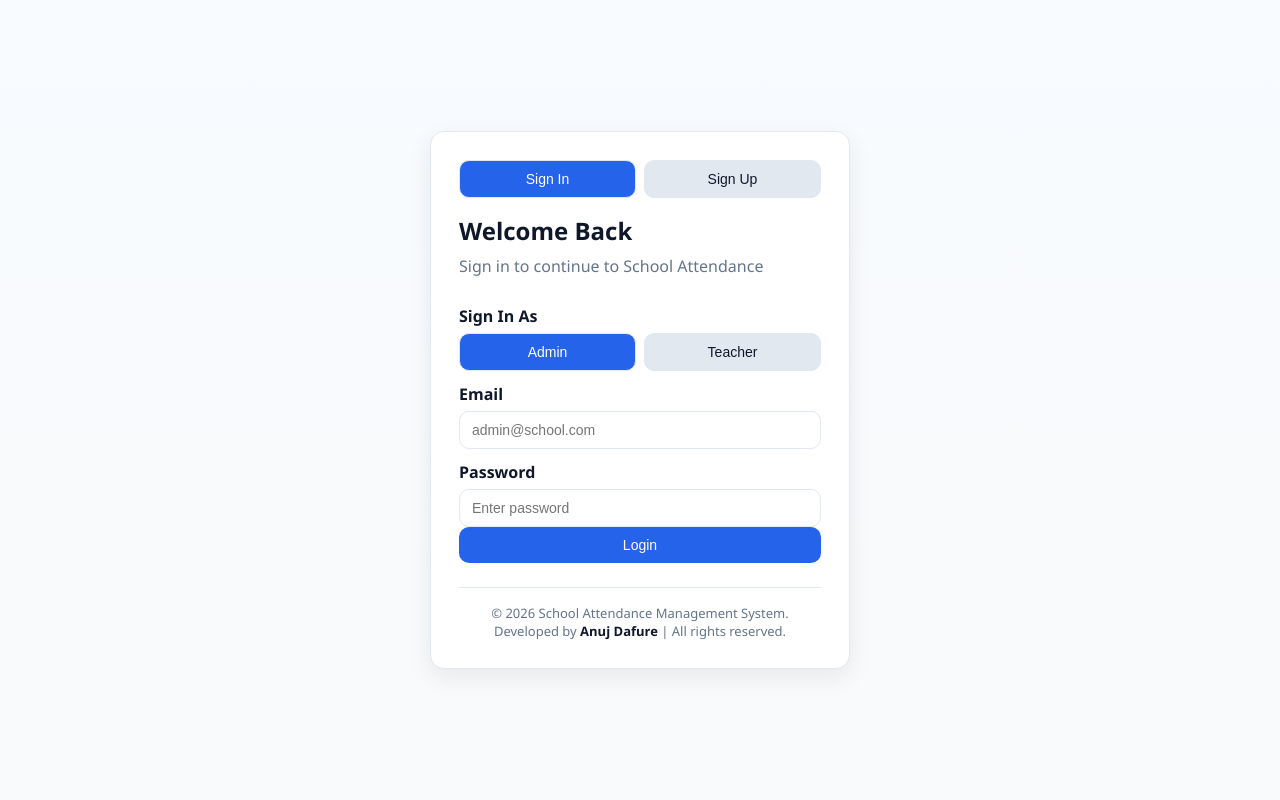
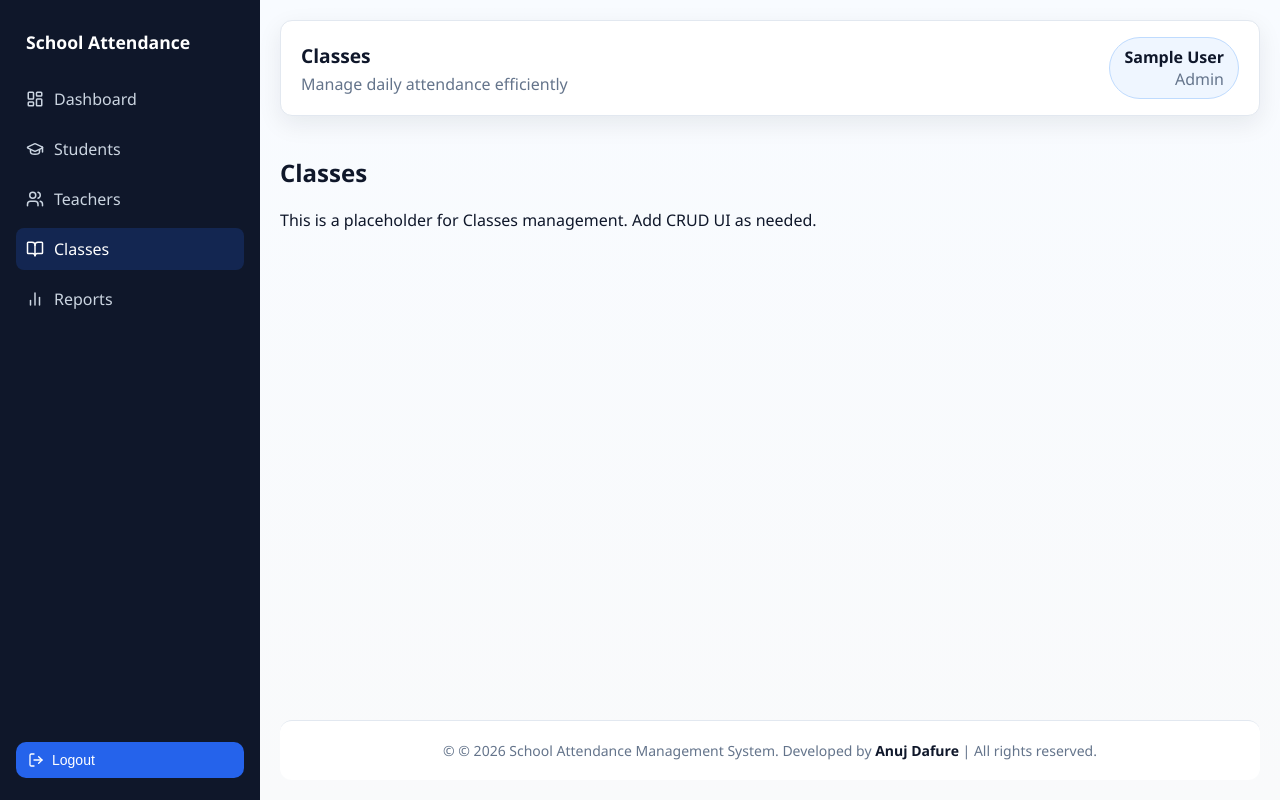
Before and after one commit to anuj-45/school_attendence_new, a React (Create React App) app in the folder frontend/: page /admin/classes in a window 1280 px wide. Before the commit this address led to /login. Built offline with nearby package versions, Linux system fonts and the light colour scheme; no server answers; sample sign-in values are in the browser's storage.

Commit message:
delete attendence secion

```diff
--- a/frontend/src/App.js
+++ b/frontend/src/App.js
@@ -8,6 +8,7 @@ import Teachers from "./pages/Teachers";
 import Attendance from "./pages/Attendance";
 import AttendanceReports from "./pages/AttendanceReports";
 import Reports from "./pages/Reports";
+import Classes from "./pages/Classes";
 import SendAbsentEmails from "./pages/SendAbsentEmails";
 import ProtectedRoute from "./components/ProtectedRoute";
 
@@ -37,6 +38,14 @@ const App = () => {
         element={
           <ProtectedRoute roles={["admin"]}>
             <Teachers />
+          </ProtectedRoute>
+        }
+      />
+      <Route
+        path="/admin/classes"
+        element={
+          <ProtectedRoute roles={["admin"]}>
+            <Classes />
           </ProtectedRoute>
         }
       />
--- a/frontend/src/components/Navbar.js
+++ b/frontend/src/components/Navbar.js
@@ -6,6 +6,11 @@ const Navbar = ({ title, user }) => {
       <div>
         <h1>{title}</h1>
         <p>Manage daily attendance efficiently</p>
+        {user?.schoolName && (
+          <p className="school-info">
+            {user.schoolName} • UDISE: {user.udiseCode || user.schoolCode}
+          </p>
+        )}
       </div>
       <div className="user-pill">
         <strong>{user?.name}</strong>
--- a/frontend/src/components/Sidebar.js
+++ b/frontend/src/components/Sidebar.js
@@ -1,6 +1,6 @@
 import React from "react";
 import { Link, useLocation } from "react-router-dom";
-import { LayoutDashboard, Users, GraduationCap, ClipboardList, BarChart2, LogOut } from "lucide-react";
+import { LayoutDashboard, Users, GraduationCap, ClipboardList, BarChart2, LogOut, BookOpen } from "lucide-react";
 
 const Sidebar = ({ role, onLogout }) => {
   const { pathname } = useLocation();
@@ -9,7 +9,7 @@ const Sidebar = ({ role, onLogout }) => {
     { to: "/admin", label: "Dashboard", icon: LayoutDashboard },
     { to: "/admin/students", label: "Students", icon: GraduationCap },
     { to: "/admin/teachers", label: "Teachers", icon: Users },
-    { to: "/admin/attendance", label: "Attendance", icon: ClipboardList },
+    { to: "/admin/classes", label: "Classes", icon: BookOpen },
     { to: "/admin/reports", label: "Reports", icon: BarChart2 },
   ];
 
--- /dev/null
+++ b/frontend/src/pages/Classes.js
@@ -0,0 +1,15 @@
+import React from "react";
+import DashboardLayout from "../components/DashboardLayout";
+
+const Classes = () => {
+  return (
+    <DashboardLayout title="Classes">
+      <div>
+        <h2>Classes</h2>
+        <p>This is a placeholder for Classes management. Add CRUD UI as needed.</p>
+      </div>
+    </DashboardLayout>
+  );
+};
+
+export default Classes;
--- a/frontend/src/pages/Login.js
+++ b/frontend/src/pages/Login.js
@@ -52,8 +52,8 @@ const Login = () => {
           setError("Email and password are required");
           return;
         }
-        if (form.signInRole === "teacher" && !form.schoolCode) {
-          setError("School UDISE code is required for teachers");
+        if ((form.signInRole === "teacher" || form.signInRole === "admin") && !form.schoolCode) {
+          setError("School UDISE code is required for sign in");
           return;
         }
         user = await login(form.email, form.password, form.signInRole, form.schoolCode);
@@ -160,7 +160,7 @@ const Login = () => {
 
           <label>Email</label>
           <input type="email" name="email" value={form.email} onChange={onChange} placeholder="admin@school.com" />
-          {mode === "signin" && form.signInRole === "teacher" && (
+          {mode === "signin" && (form.signInRole === "teacher" || form.signInRole === "admin") && (
             <>
               <label>School UDISE Code</label>
               <input
@@ -201,7 +201,8 @@ const Login = () => {
           </button>
         </form>
         <footer className="login-footer">
-          <p>&copy; 2026 School Attendance Management System. Developed by <strong>Anuj Dafure</strong> | All rights reserved.</p>
+          <p>&copy; 2026 School Attendance Management System. Developed by <strong>Anuj Dafure</strong> |
+           All rights reserved.</p>
         </footer>
       </div>
     </div>
```
